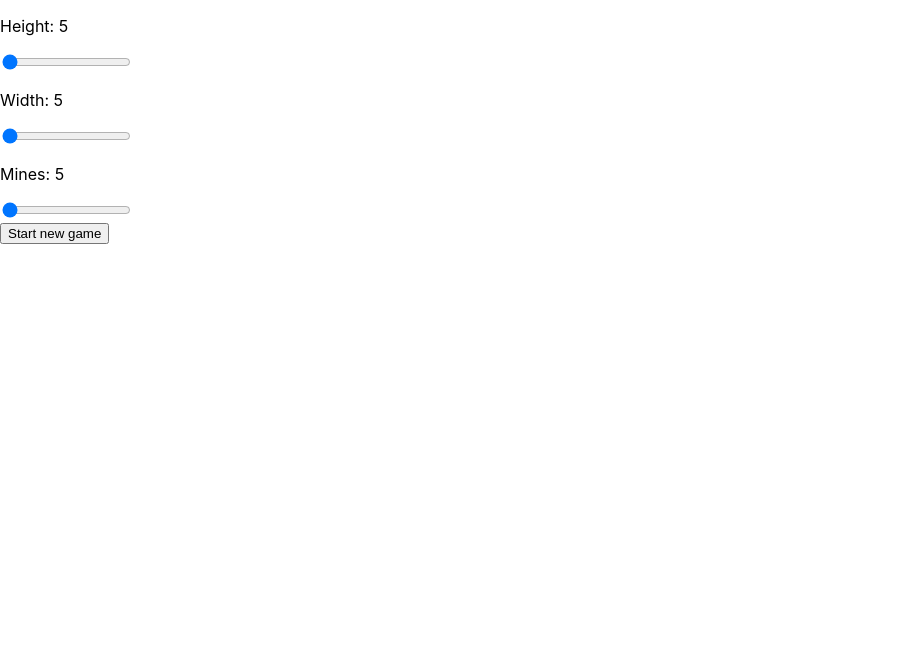
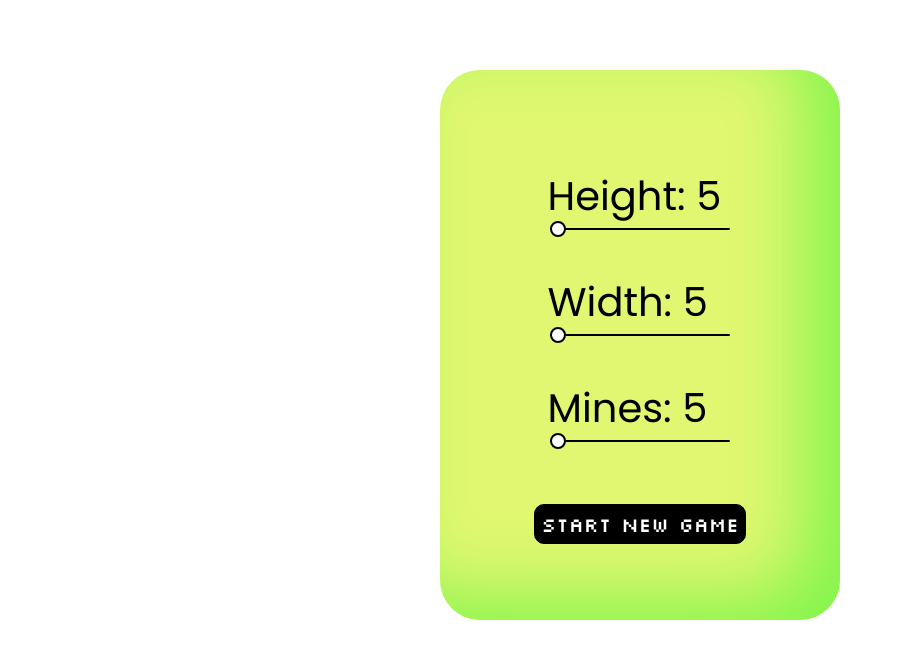
Before and after one commit to alefirr/minesweeper, a React (Create React App) app: page / in a window 1280 px wide. Shown: the top 658 px of the page, without its empty margins (0-903 px from the left). Built offline with nearby package versions, Linux system fonts and the light colour scheme.

Commit message:
cell separation and color adjustment

```diff
--- a/public/index.html
+++ b/public/index.html
@@ -15,6 +15,19 @@
       user's mobile device or desktop. See https://developers.google.com/web/fundamentals/web-app-manifest/
     -->
     <link rel="manifest" href="%PUBLIC_URL%/manifest.json" />
+    <link rel="preconnect" href="https://fonts.googleapis.com" />
+    <link rel="preconnect" href="https://fonts.googleapis.com" />
+    <link rel="preconnect" href="https://fonts.gstatic.com" crossorigin />
+    <link
+      href="https://fonts.googleapis.com/css2?family=Silkscreen&display=swap"
+      rel="stylesheet"
+    />
+    <link rel="preconnect" href="https://fonts.googleapis.com" />
+    <link rel="preconnect" href="https://fonts.gstatic.com" crossorigin />
+    <link
+      href="https://fonts.googleapis.com/css2?family=Poppins&display=swap"
+      rel="stylesheet"
+    />
     <!--
       Notice the use of %PUBLIC_URL% in the tags above.
       It will be replaced with the URL of the `public` folder during the build.
--- a/src/App.css
+++ b/src/App.css
@@ -1,38 +1,86 @@
-.App {
-  text-align: center;
+html {
+  display: flex;
+  justify-content: center;
+}
+.main-container {
+  display: flex;
+  flex-direction: column;
+  justify-content: center;
+  align-items: center;
+  background-color: rgba(215, 245, 66, 0.749);
+  box-shadow: inset -41px -28px 76px -6px rgba(131, 245, 76, 1);
+  height: 550px;
+  margin-top: 70px;
+  width: 400px;
+  border-radius: 40px;
+  font-family: 'Silkscreen', cursive;
+  font-size: 40px;
+}
+.settings-tile {
+  display: flex;
+  flex-direction: column;
+  font-family: 'Poppins', sans-serif;
+  margin: 20px 0;
+  justify-content: center;
+  align-items: center;
+  width: 100%;
 }
 
-.App-logo {
-  height: 40vmin;
-  pointer-events: none;
+.settings-parametr {
+  margin: 0;
+  width: 250px;
+  margin-left: 65px;
 }
 
-@media (prefers-reduced-motion: no-preference) {
-  .App-logo {
-    animation: App-logo-spin infinite 20s linear;
-  }
+.settings-input {
+  width: 180px;
+  text-align: center;
+  appearance: none;
+  background-color: #000;
+  height: 2px;
+  outline: none;
+  border-radius: 1px;
+}
+.settings-input::-webkit-slider-thumb {
+  appearance: none;
+  width: 16px;
+  height: 16px;
+  border-radius: 50%;
+  cursor: pointer;
+  background-color: #fff;
+  border: 2px solid #000;
+  /* background-color: green; */
+}
+.start-new-game-button {
+  background-color: rgb(0, 0, 0);
+  height: 40px;
+  border-radius: 10px;
+  border: 1px solid black;
+  font-family: 'Silkscreen', cursive;
+  font-size: 20px;
+  color: white;
+  margin-top: 40px;
+  cursor: pointer;
+  transition: 1s;
+}
+.start-new-game-button:hover {
+  transform: scale(1.1);
 }
 
-.App-header {
-  background-color: #282c34;
-  min-height: 100vh;
-  display: flex;
-  flex-direction: column;
-  align-items: center;
-  justify-content: center;
-  font-size: calc(10px + 2vmin);
-  color: white;
+.cell {
+  background-color: rgba(42, 236, 42, 0.637);
+  border: 3px solid orange;
+  border-radius: 20%;
+  margin: 2px;
+  font-size: 200%;
+  color: #fff;
+  text-align: center;
+  line-height: 40px;
+  font-family: 'Silkscreen', cursive;
 }
 
-.App-link {
-  color: #61dafb;
+.cell-closed {
+  background-color: rgb(17, 209, 116);
+  border: 3px solid rgb(217, 171, 19);
+  border-radius: 20%;
 }
-
-@keyframes App-logo-spin {
-  from {
-    transform: rotate(0deg);
-  }
-  to {
-    transform: rotate(360deg);
-  }
-}
--- a/src/App.js
+++ b/src/App.js
@@ -3,6 +3,7 @@ import { useState } from 'react';
 import { GamePage, SettingsPage } from './components';
 import './App.css';
 import { MIN_VALUES } from './constants';
+import './bomb.png';
 
 function App() {
   const [isGamePageOpened, setIsGamePageOpened] = useState(false);
--- a/src/components/Cell.jsx
+++ b/src/components/Cell.jsx
@@ -6,6 +6,23 @@ const CELL_DIMENSIONS = {
   height: CELL_SIZE,
 };
 
-export const Cell = () => {
-  return <div style={CELL_DIMENSIONS} />;
+const renderContent = (content) => {
+  switch (content) {
+    case 0:
+      return null;
+    case 'mine':
+      return 'B';
+    default:
+      return content;
+  }
 };
+
+export const Cell = ({ isOpen, content }) => {
+  return isOpen ? (
+    <div style={CELL_DIMENSIONS} className="cell-open cell ">
+      {renderContent(content)}
+    </div>
+  ) : (
+    <div style={CELL_DIMENSIONS} className="cell-closed cell"></div>
+  );
+};
--- a/src/components/Field.jsx
+++ b/src/components/Field.jsx
@@ -23,7 +23,10 @@ export const Field = ({ isGameOver, settings }) => {
 
   return (
     <div>
-      <Cell />
+      <Cell isOpen={false} content={1} />
+      <Cell isOpen={true} content={1} />
+      <Cell isOpen={true} content={0} />
+      <Cell isOpen={true} content={'mine'} />
     </div>
   );
 };
--- a/src/components/GamePage.jsx
+++ b/src/components/GamePage.jsx
@@ -17,7 +17,9 @@ export const GamePage = ({ settings, openSettings }) => {
             <button onClick={toggleGameStatus}>Restart</button>
           </>
         ) : (
-          <button onClick={toggleGameStatus}>End Game</button>
+          <>
+            <button onClick={toggleGameStatus}>End Game</button>
+          </>
         )}
       </div>
     </div>
--- a/src/components/SettingsPage.jsx
+++ b/src/components/SettingsPage.jsx
@@ -17,14 +17,15 @@ export const SettingsPage = ({ setSettings, settings, openGame }) => {
   }, [settings.height, settings.width]);
 
   return (
-    <div className="settings-bar">
+    <div className="settings-page main-container">
       {SETTINGS_ORDER.map((field) => {
         return (
-          <div key={`setting-${field.key}`}>
-            <p>
+          <div key={`setting-${field.key}`} className="settings-tile">
+            <p className="settings-parametr">
               {field.name}: {settings[field.key]}
             </p>
             <input
+              className="settings-input"
               type="range"
               step="1"
               min={field.minValue}
@@ -35,7 +36,9 @@ export const SettingsPage = ({ setSettings, settings, openGame }) => {
           </div>
         );
       })}
-      <button onClick={openGame}>Start new game</button>
+      <button onClick={openGame} className="start-new-game-button">
+        Start new game
+      </button>
     </div>
   );
 };
```
Also changed, not shown: src/bomb.png (added).
